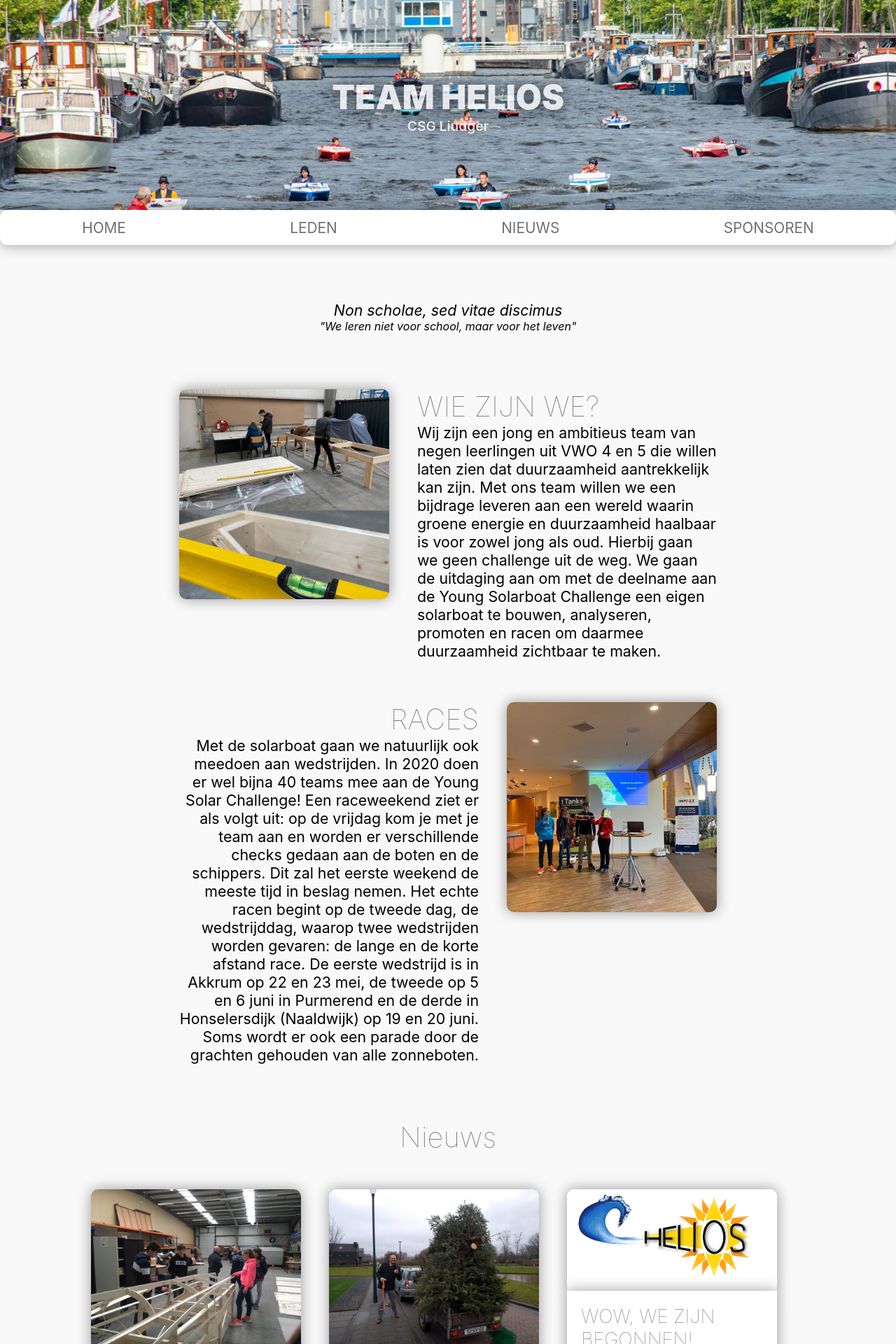
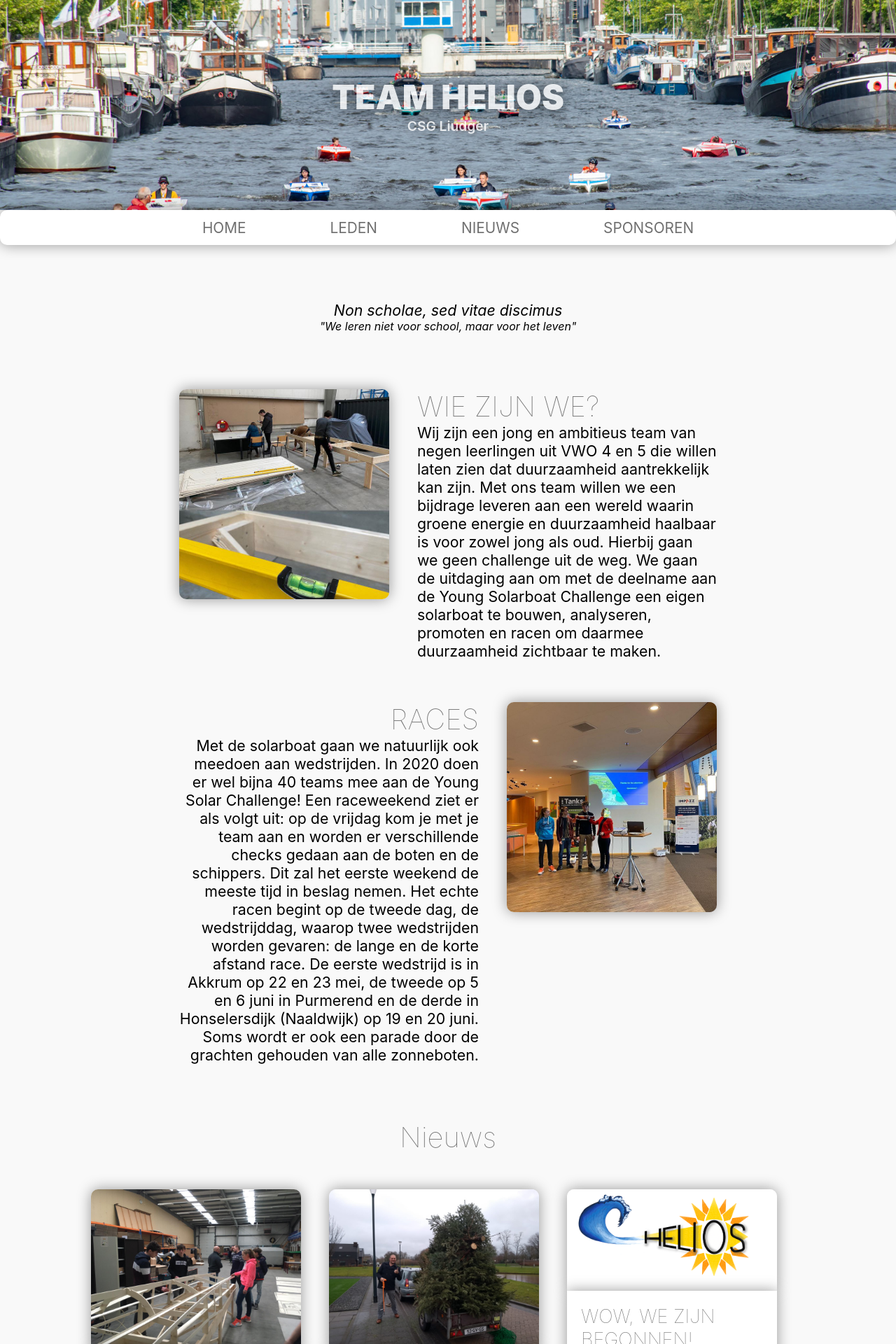
Before and after one commit to YoungSolarChallengeRaai/youngsolarchallengeraai.github.io, a Jekyll site: the page built from index.html, in a window 1280 px wide. Shown: the top 1920 px of the page at 70% size. Built offline with Jekyll 4.4.1, drawn with Linux system fonts in a browser that asks for light colours.

```diff
--- a/_data/team.json
+++ b/_data/team.json
@@ -4,7 +4,7 @@
 		"age": 16,
 		"class": "VWO 5",
 		"function": "PR / Sponsering",
-		"picture": "/resources/images/team/allison.png",
+		"picture": "/resources/images/team/allison.jpg",
 		"description": "Mijn twee grootste hobby’s zijn voetballen en piano spelen. Daarnaast hou ik heel erg van reizen en avontuur, zoals bijvoorbeeld de Young Solar Challenge! Ik was meteen enthousiast toen ik hoorde dat onze school hieraan mee zou gaan doen en heb me ook meteen aangemeld, om het avontuur aan te gaan, om te leren hoe zo’n project in zijn werk gaat en natuurlijk om een supergave solarboat te bouwen."
 	},
 	{
--- a/style/header.css
+++ b/style/header.css
@@ -57,7 +57,7 @@
 }
 
 .header .dropdown .nav .nav-item {
-	margin: auto;
+	margin: auto 20px;
 	text-align: center;
 }
 
```
Also changed, not shown: resources/images/team - Copy/bas.jpg (added), resources/images/team - Copy/jelmer.jpg (added), resources/images/team/allison.jpg (added), resources/images/team/bas.jpg, resources/images/team/jelmer.jpg, 13 other files.
